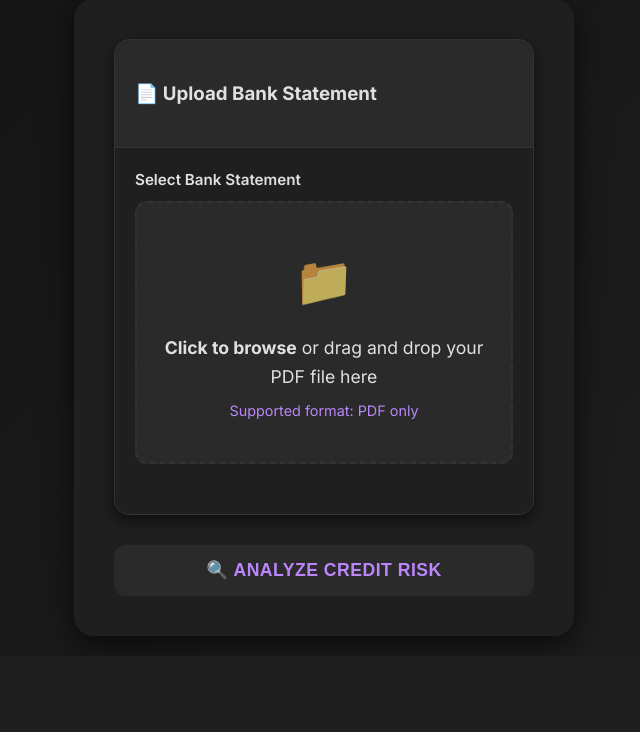
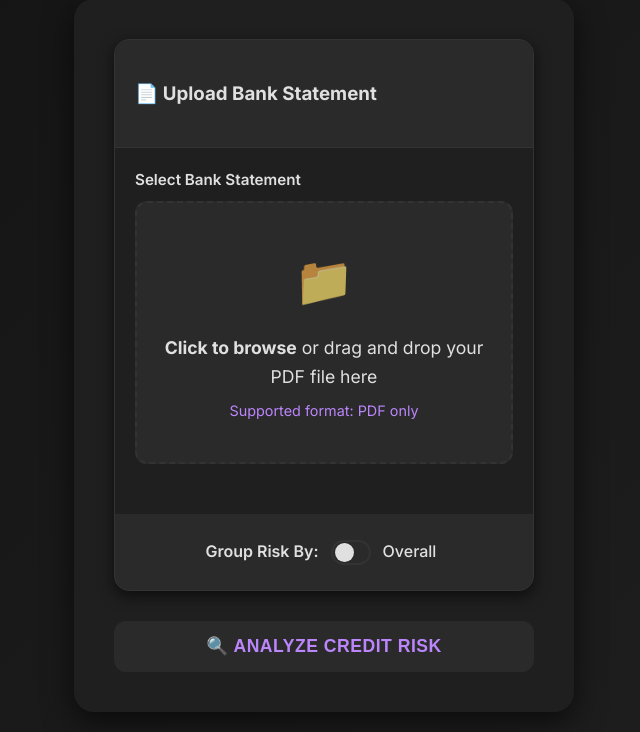
Before and after one commit to cadelxd/Credit-Risk-App, a Django app: page / in a window 1280 px wide. Shown: the part 275-1007 px from the top of the page, without its empty margins (316-956 px from the left). Before the commit the page ends 923 px from the top, so only its background shows below. Run offline with Django 5.2, Linux system fonts and the light colour scheme; the visitor is signed in with stand-in values (Sample User, id 1).

Commit message:
implemented group by: overall/name feature for risk aggregation

```diff
--- a/CreditRiskApp/templates/CreditRiskApp/upload.html
+++ b/CreditRiskApp/templates/CreditRiskApp/upload.html
@@ -26,6 +26,8 @@
             <div class="upload-content">
                 <form method="post" enctype="multipart/form-data" id="uploadForm">
                     {% csrf_token %}
+                    <!-- Add hidden input for group_by -->
+                    <input type="hidden" name="group_by" id="groupByInput" value="overall">
 
                     <div class="form-group">
                         <label for="id_pdf_file">Select Bank Statement</label>
@@ -52,6 +54,12 @@
                         </div>
                     </div>
                 </form>
+            </div>
+            <br>
+            <div class="toggle-section">
+                <span class="group-label">Group Risk By:</span>
+                <div class="toggle-switch group-toggle" onclick="toggleGrouping()" role="button" tabindex="0" aria-label="Toggle group mode"></div>
+                <span id="groupByText" class="group-text">Overall</span>
             </div>
         </div>
         <button type="submit" id="analyzeBtn" form="uploadForm" disabled>
@@ -270,6 +278,57 @@
         border-radius: 3px;
         overflow: hidden;
     }
+    .toggle-section {
+        display: flex;
+        align-items: center;
+        justify-content: center;
+        gap: 12px;
+        margin-bottom: 25px;
+        font-size: 1rem;
+    }
+
+    .group-label {
+        font-weight: 600;
+        color: var(--text-primary);
+    }
+
+    .toggle-switch.group-toggle {
+        width: 40px;
+        height: 25px;
+        background: var(--bg-tertiary);
+        border-radius: 15px;
+        position: relative;
+        cursor: pointer;
+        border: 2px solid var(--border-color);
+        transition: all 0.3s ease;
+    }
+
+    .toggle-switch.group-toggle::before {
+        content: '';
+        position: absolute;
+        width: 19px;
+        height: 19px;
+        border-radius: 50%;
+        background: var(--text-primary);
+        top: 1px;
+        left: 2px;
+        transition: transform 0.3s ease;
+    }
+
+    .toggle-switch.group-toggle.active {
+        background: var(--accent-primary);
+    }
+
+    .toggle-switch.group-toggle.active::before {
+        transform: translateX(18px);
+        background: white;
+    }
+
+    .group-text {
+        font-weight: 500;
+        min-width: 60px;
+        color: var(--text-primary);
+    }
 
     .progress-fill {
         height: 100%;
@@ -432,6 +491,22 @@
 
 {% block extra_js %}
 <script>
+    function toggleGrouping() {
+        const toggle = document.querySelector('.toggle-switch.group-toggle');
+        const text = document.getElementById('groupByText');
+        const hiddenInput = document.getElementById('groupByInput');
+
+        toggle.classList.toggle('active');
+
+        const isNameGrouping = toggle.classList.contains('active');
+        text.textContent = isNameGrouping ? 'Name' : 'Overall';
+
+        // This is the key fix - update the hidden input value
+        if (hiddenInput) {
+            hiddenInput.value = isNameGrouping ? 'name' : 'overall';
+        }
+    }
+
     function setupFileUpload() {
         const fileInput = document.querySelector('input[type="file"]');
         const fileUploadArea = document.getElementById('fileUploadArea');
@@ -590,22 +665,11 @@
                 return;
             }
 
-            // Create form data
-            const formData = new FormData();
-
-            Array.from(fileInput.files).forEach(file => {
-                formData.append('pdf_file', file);
-            });
-
-            // Add CSRF token
-            const csrfToken = document.querySelector('[name=csrfmiddlewaretoken]').value;
-            formData.append('csrfmiddlewaretoken', csrfToken);
-
             analyzeBtn.classList.add('loading');
             btnText.textContent = '🔄 Analyzing...';
             analyzeBtn.disabled = true;
 
-            // Submit the form
+            // Submit the form normally (no need to create FormData manually)
             uploadForm.submit();
         });
 
--- a/CreditRiskApp/views.py
+++ b/CreditRiskApp/views.py
@@ -59,6 +59,7 @@
     if request.method == 'POST':
         form = PDFUploadForm(request.POST, request.FILES)
         uploaded_files = request.FILES.getlist('pdf_file')
+        group_by = request.POST.get('group_by', 'overall')
         summaries = []
 
         if uploaded_files:
@@ -72,13 +73,12 @@
                     summary = extract_statement_data(temp_pdf_path)
                     os.remove(temp_pdf_path)
 
-                    # extract_statement_data returns flat dict, no nested 'features' key
-                    # So adjust check accordingly
                     if 'account_type' not in summary:
                         return render(request, 'CreditRiskApp/result.html', {
                             'prediction': f"⚠️ Could not extract valid data from {uploaded_file.name}."
                         })
 
+                    summary['source'] = uploaded_file.name  # Track source filename for grouping
                     summaries.append(summary)
 
                 except Exception as e:
@@ -92,81 +92,82 @@
                 'error': "Please upload at least one valid bank statement PDF."
             })
 
-        credit_summaries = [s for s in summaries if s.get('account_type') == 'credit']
-        debit_summaries = [s for s in summaries if s.get('account_type') == 'debit']
+        if group_by == 'name':
+            # Group by extracted name (not filename)
+            grouped = {}
+            for summary in summaries:
+                name = summary.get('name', 'Unknown')
+                grouped.setdefault(name, []).append(summary)
 
-        results = []
-        credit_risk_score = 0
-        debit_risk_score = 0
+            results = []
+            for name, group_summaries in grouped.items():
+                result = calculate_risk(group_summaries, name=name)
+                results.append(result)
 
-        # ---- CREDIT ----
-        if credit_summaries:
-            df_credit = pd.DataFrame(credit_summaries)
-            credit_aggregated = {
-                'credit_limit': df_credit['credit_limit'].mean(),
-                'total_outstanding_balance': df_credit['total_outstanding_balance'].mean(),
-                'credit_utilization_ratio': df_credit['credit_utilization_ratio'].mean(),
-                'repayment_ratio': df_credit['repayment_ratio'].mean(),
-                'late_fee_ratio': df_credit['late_fee_ratio'].mean()
-            }
-            model_credit = joblib.load('data/model/credit_model.joblib')
-            credit_risk_score = model_credit.predict(pd.DataFrame([credit_aggregated]))[0]
-
-            explanations_credit = explain_credit_risk(credit_aggregated)
-            results.append({
-                'account_type': 'Credit',
-                'risk_score': round(credit_risk_score, 2),
-                'prediction': risk_bucket(credit_risk_score),
-                'aggregated': credit_aggregated,
-                'explanations': explanations_credit
+            return render(request, 'CreditRiskApp/result.html', {
+                'grouped_results': results,
+                'used_upload': True,
+                'grouped_by': 'name'
             })
 
-        # ---- DEBIT ----
-        if debit_summaries:
-            df_debit = pd.DataFrame(debit_summaries)
-            debit_aggregated = {
-                'avg_monthly_inflow': df_debit['avg_monthly_inflow'].mean(),
-                'avg_closing_balance': df_debit['avg_closing_balance'].mean(),
-                'spending_to_income_ratio': df_debit['spending_to_income_ratio'].mean(),
-                'emi_to_income_ratio': df_debit['emi_to_income_ratio'].mean(),
-                'bounce_rate': df_debit['bounce_rate'].mean()
-            }
-            model_debit = joblib.load('data/model/debit_model.joblib')
-            debit_risk_score = model_debit.predict(pd.DataFrame([debit_aggregated]))[0]
-
-            explanations_debit = explain_debit_risk(debit_aggregated)
-            results.append({
-                'account_type': 'Debit',
-                'risk_score': round(debit_risk_score, 2),
-                'prediction': risk_bucket(debit_risk_score),
-                'aggregated': debit_aggregated,
-                'explanations': explanations_debit
+        else:
+            # Overall aggregation
+            result = calculate_risk(summaries)
+            return render(request, 'CreditRiskApp/result.html', {
+                'overall_result': result,
+                'overall_explanations': result['explanations'],
+                'used_upload': True,
+                'grouped_by': 'overall'
             })
-
-        # ---- OVERALL ----
-        overall_risk_score = max(credit_risk_score, debit_risk_score)
-        # Combine explanations from both types for overall
-        overall_explanations = []
-        if credit_summaries:
-            overall_explanations.extend(explanations_credit)
-        if debit_summaries:
-            overall_explanations.extend(explanations_debit)
-
-        results = [{
-            'account_type': 'Overall',
-            'risk_score': round(overall_risk_score, 2),
-            'prediction': risk_bucket(overall_risk_score),
-            'aggregated': None,
-            'explanations': overall_explanations
-        }]
-
-        return render(request, 'CreditRiskApp/result.html', {
-            'overall_result': results[0] if results else None,
-            'overall_explanations': results[0]['explanations'] if results else [],
-            'used_upload': True
-        })
-
 
     else:
         form = PDFUploadForm()
         return render(request, 'CreditRiskApp/upload.html', {'form': form})
+
+
+def calculate_risk(summaries, name=None):
+    credit_summaries = [s for s in summaries if s.get('account_type') == 'credit']
+    debit_summaries = [s for s in summaries if s.get('account_type') == 'debit']
+
+    credit_risk_score = 0
+    debit_risk_score = 0
+    explanations_credit = []
+    explanations_debit = []
+
+    if credit_summaries:
+        df_credit = pd.DataFrame(credit_summaries)
+        credit_aggregated = {
+            'credit_limit': df_credit['credit_limit'].mean(),
+            'total_outstanding_balance': df_credit['total_outstanding_balance'].mean(),
+            'credit_utilization_ratio': df_credit['credit_utilization_ratio'].mean(),
+            'repayment_ratio': df_credit['repayment_ratio'].mean(),
+            'late_fee_ratio': df_credit['late_fee_ratio'].mean()
+        }
+        model_credit = joblib.load('data/model/credit_model.joblib')
+        credit_risk_score = model_credit.predict(pd.DataFrame([credit_aggregated]))[0]
+        explanations_credit = explain_credit_risk(credit_aggregated)
+
+    if debit_summaries:
+        df_debit = pd.DataFrame(debit_summaries)
+        debit_aggregated = {
+            'avg_monthly_inflow': df_debit['avg_monthly_inflow'].mean(),
+            'avg_closing_balance': df_debit['avg_closing_balance'].mean(),
+            'spending_to_income_ratio': df_debit['spending_to_income_ratio'].mean(),
+            'emi_to_income_ratio': df_debit['emi_to_income_ratio'].mean(),
+            'bounce_rate': df_debit['bounce_rate'].mean()
+        }
+        model_debit = joblib.load('data/model/debit_model.joblib')
+        debit_risk_score = model_debit.predict(pd.DataFrame([debit_aggregated]))[0]
+        explanations_debit = explain_debit_risk(debit_aggregated)
+
+    overall_risk_score = max(credit_risk_score, debit_risk_score)
+    all_explanations = explanations_credit + explanations_debit
+
+    return {
+        'name': name,
+        'account_type': 'Grouped' if name else 'Overall',
+        'risk_score': round(overall_risk_score, 2),
+        'prediction': risk_bucket(overall_risk_score),
+        'aggregated': None,
+        'explanations': all_explanations
+    }
--- a/extract.py
+++ b/extract.py
@@ -48,6 +48,7 @@
 You are a financial assistant. The user has uploaded an Indian **debit account** bank statement PDF.
 
 Extract the following features:
+-"name" (account holder's name)
 - "avg_monthly_inflow"
 - "avg_closing_balance"
 - "spending_to_income_ratio"
@@ -63,6 +64,7 @@
 You are a financial assistant. The user has uploaded an Indian **credit card account** statement PDF.
 
 Extract the following features:
+-"name" (account holder's name)
 - "credit_limit"
 - "total_outstanding_balance"
 - "credit_utilization_ratio"
```
Also changed, not shown: CreditRiskApp/templates/CreditRiskApp/result.html (+43 -9 lines).
